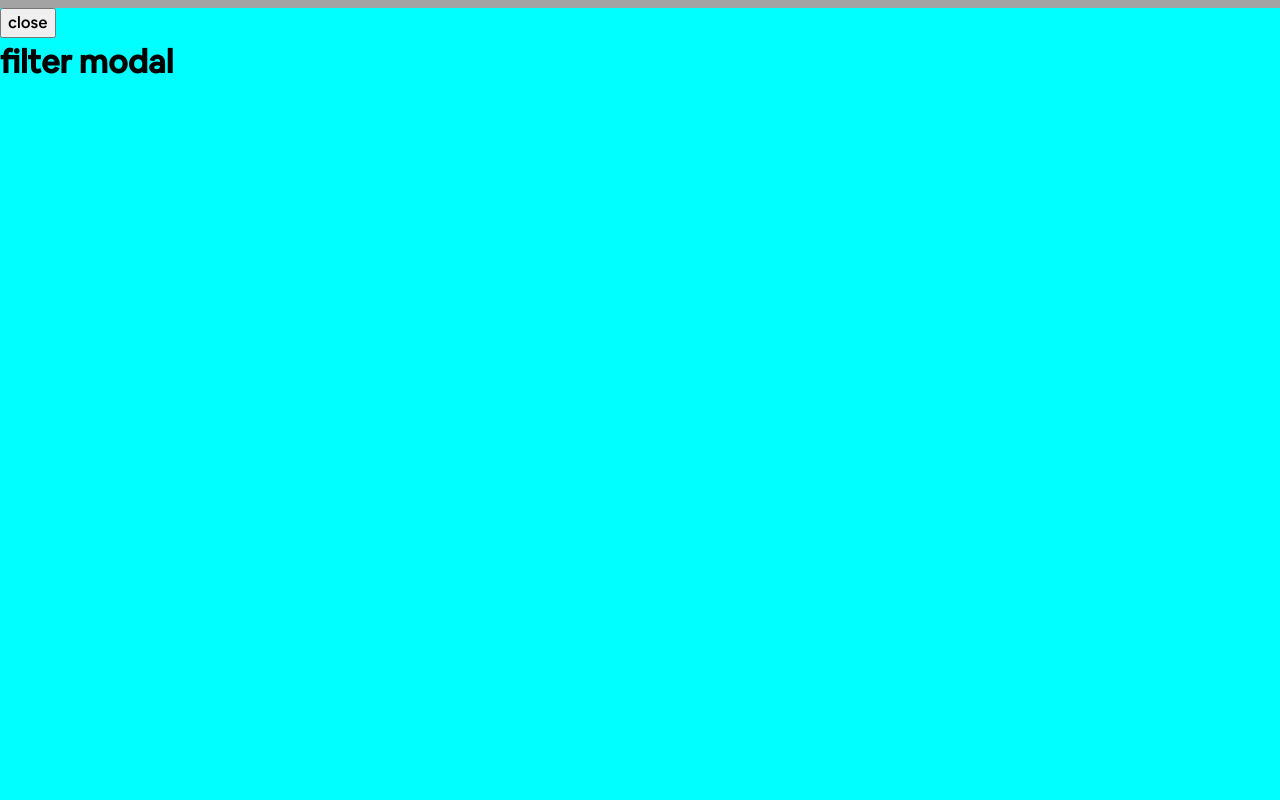
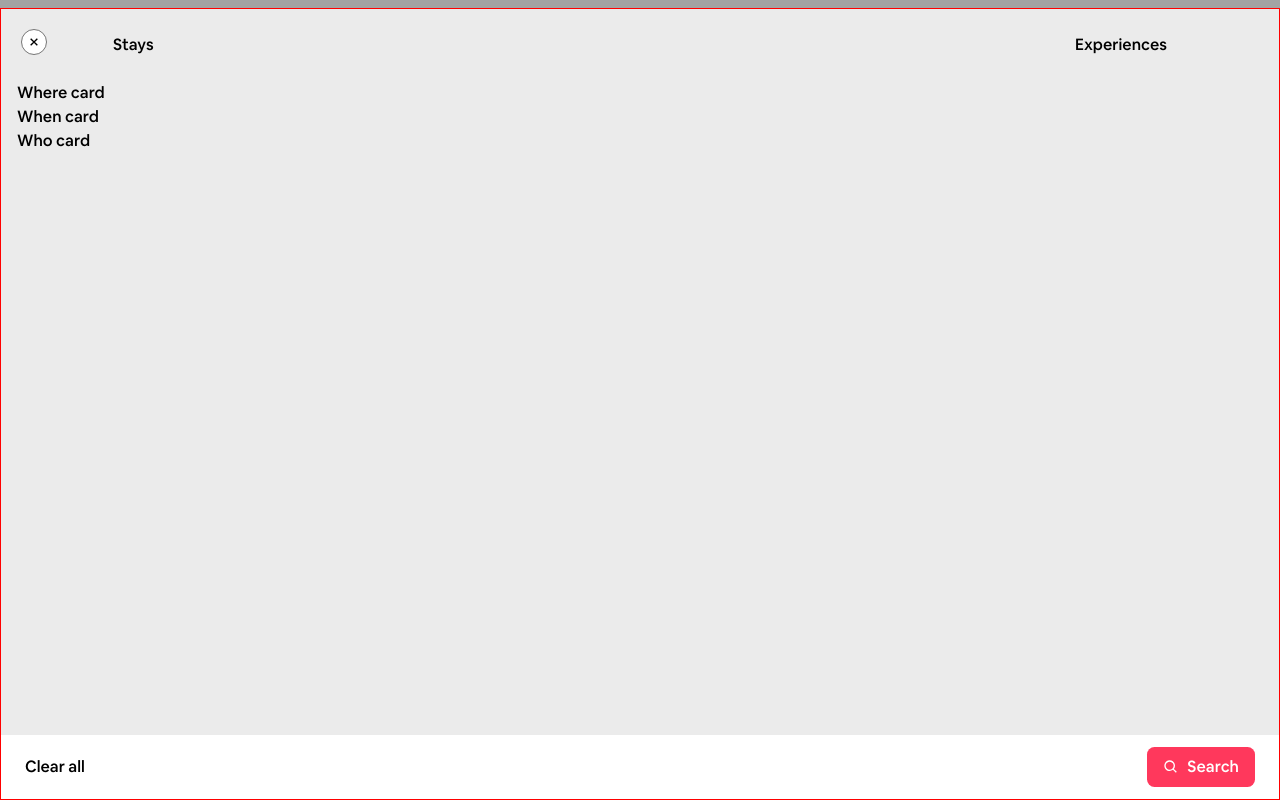
Before and after one commit to bioDanCho/airbnb-clone, a React (Create React App) app: page / in a window 1280 px wide. Both pictures are taken after a click on the element 1228 px from the left and 43 px from the top of the page. Shown: the top 800 px of the page. Built offline with nearby package versions, Linux system fonts and the light colour scheme.

Commit message:
serach modal start

```diff
--- a/src/components/organisms/Modal/Modal.jsx
+++ b/src/components/organisms/Modal/Modal.jsx
@@ -2,7 +2,7 @@ import React, { useState } from 'react';
 import './Modal.scss';
 
 const Modal = (props) => {
-    const { isModalOpen, closeModal, modalContent, modalHeight } = props;
+    const { isModalOpen, modalContent, modalHeight } = props;
     const [modalClasses, setModalClasses] = useState([
         'Modal_container',
         'modal_invisible',
@@ -18,9 +18,7 @@ const Modal = (props) => {
         }
     }, [isModalOpen]);
 
-    const handleCloseClick = () => {
-        closeModal();
-    };
+    const handleCloseClick = () => {};
 
     return (
         <div
@@ -28,10 +26,7 @@ const Modal = (props) => {
             style={{ '--modal-height': modalHeight }}
         >
             <div className='backdrop' />
-            <div className='content'>
-                <button onClick={handleCloseClick}>close</button>
-                <h1>{modalContent.text}</h1>
-            </div>
+            <div className='content'>{modalContent}</div>
         </div>
     );
 };
--- a/src/components/organisms/Modal/Modal.scss
+++ b/src/components/organisms/Modal/Modal.scss
@@ -16,7 +16,6 @@
     }
 
     .content {
-        background-color: aqua;
         height: var(--modal-height);
     }
 }
--- a/src/components/views/LandingPage/LandingPage.jsx
+++ b/src/components/views/LandingPage/LandingPage.jsx
@@ -7,25 +7,23 @@ import AnimatedDiv from '../../atoms/AnimatedDiv/AnimatedDiv';
 import ClickableSearchBar from '../../molecules/ClickableSearchBar/ClickableSearchBar';
 import ScrollableSelectionBar from '../../molecules/ScrollableSelectionBar/ScrollableSelectionBar';
 import LandingPageCardsSection from '../../organisms/LandingPageCardsSection/LandingPageCardsSection';
+import SearchModalPage from '../SearchModalPage/SearchModalPage';
 import Modal from '../../organisms/Modal/Modal';
 import BottomBar from '../../molecules/BottomBar/BottomBar';
 
 const LandingPage = () => {
-    const [modalContent, setModalContent] = useState({ text: '' });
-    const [selectedTab, setSelectedTab] = useState(0);
     const { isModalOpen, setIsModalOpen } = useAppContext();
 
+    const [modalType, setModalType] = useState('search');
+    const [selectedTab, setSelectedTab] = useState(0);
+
     const handleSearchClick = () => {
-        setModalContent({
-            text: 'search modal',
-        });
+        setModalType('search');
         setIsModalOpen(true);
     };
 
     const handleFilterClick = () => {
-        setModalContent({
-            text: 'filter modal',
-        });
+        setModalType('filter');
         setIsModalOpen(true);
     };
 
@@ -49,21 +47,29 @@ const LandingPage = () => {
                 <LandingPageCardsSection />
             </section>
 
-            {modalContent.text === 'search modal' ? (
+            {/* modal starts */}
+            {modalType === 'search' ? (
                 <Modal
                     isModalOpen={isModalOpen}
-                    closeModal={() => setIsModalOpen(false)}
-                    modalContent={modalContent}
+                    modalContent={
+                        <SearchModalPage
+                            closeModal={() => setIsModalOpen(false)}
+                        />
+                    }
                     modalHeight={'100vh'}
                 />
             ) : (
                 <Modal
                     isModalOpen={isModalOpen}
-                    closeModal={() => setIsModalOpen(false)}
-                    modalContent={modalContent}
+                    modalContent={
+                        <SearchModalPage
+                            closeModal={() => setIsModalOpen(false)}
+                        />
+                    }
                     modalHeight={'99vh'}
                 />
             )}
+            {/* modal ends */}
 
             <div className='bottom_content'>
                 <AnimatedDiv
--- /dev/null
+++ b/src/components/views/SearchModalPage/SearchModalPage.jsx
@@ -0,0 +1,63 @@
+import React from 'react';
+import './SearchModalPage.scss';
+import Button from '../../atoms/Button/Button';
+import { GrFormClose } from 'react-icons/gr';
+import { BiSearch } from 'react-icons/bi';
+
+const SearchModalPage = (props) => {
+    const { closeModal } = props;
+
+    const closeBtnStyle = {
+        border: '1px solid #767676',
+        borderRadius: '50%',
+        padding: '0.25rem',
+        backgroundColor: '#FFF',
+    };
+
+    const searchBtnStyle = {
+        padding: '0.5rem 1rem',
+        borderRadius: '7.5px',
+        color: '#FFF',
+        backgroundColor: '#FF385C',
+        display: 'flex',
+        alignItems: 'center',
+    };
+
+    return (
+        <div className='SearchModalPage_container'>
+            <div className='close_btn'>
+                <Button
+                    onButtonClick={() => closeModal()}
+                    btnContent={<GrFormClose />}
+                    btnStyleOverride={closeBtnStyle}
+                />
+            </div>
+            <div className='top'>
+                <div>Stays</div>
+                <div>Experiences</div>
+            </div>
+            <div className='cards'>
+                <div>Where card</div>
+                <div>When card</div>
+                <div>Who card</div>
+            </div>
+            <div className='bottom'>
+                <div>Clear all</div>
+                <Button
+                    onButtonClick={() => closeModal()}
+                    btnContent={
+                        <>
+                            <BiSearch />
+                            <span style={{ paddingLeft: '0.5rem' }}>
+                                Search
+                            </span>
+                        </>
+                    }
+                    btnStyleOverride={searchBtnStyle}
+                />
+            </div>
+        </div>
+    );
+};
+
+export default SearchModalPage;
--- /dev/null
+++ b/src/components/views/SearchModalPage/SearchModalPage.scss
@@ -0,0 +1,37 @@
+@import '/src/styles/colors.scss';
+
+.SearchModalPage_container {
+    position: relative;
+    border: 1px solid red;
+    height: 100%;
+    width: 100%;
+    background-color: $lightgray;
+
+    .close_btn {
+        position: absolute;
+        top: 1.25rem;
+        left: 1.25rem;
+    }
+
+    .top {
+        display: flex;
+        justify-content: space-between;
+        align-items: center;
+        padding: 1.5rem 7rem;
+    }
+
+    .cards {
+        padding: 0 1rem;
+    }
+
+    .bottom {
+        position: absolute;
+        bottom: 0;
+        width: 100%;
+        display: flex;
+        justify-content: space-between;
+        align-items: center;
+        padding: 0.75rem 1.5rem;
+        background-color: $white;
+    }
+}
```
